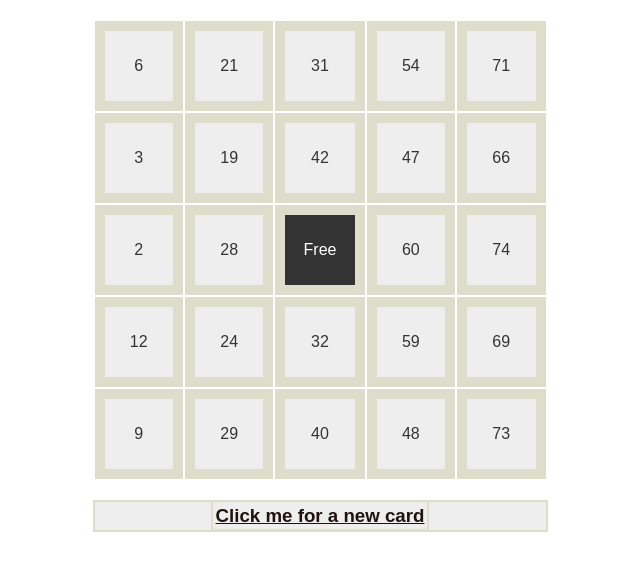
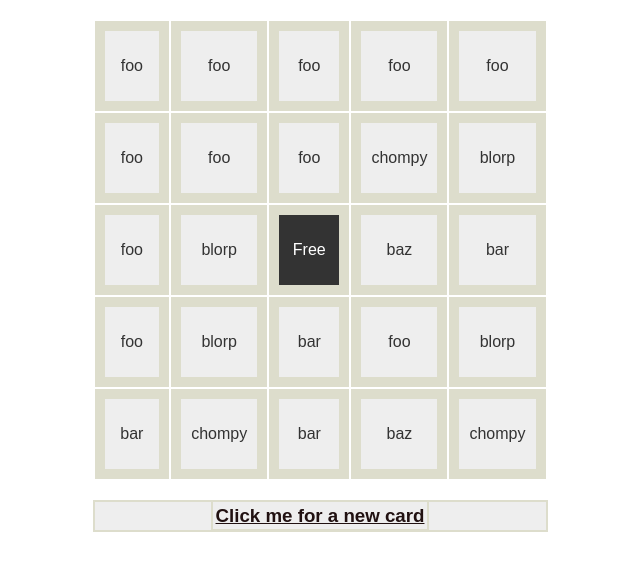
Before and after one commit to elainexmas/bbingo, a plain HTML site: page index.html in a window 1280 px wide. Both pictures are taken after a click on the element "Free". Shown: the part 71-642 px from the top of the page, without its empty margins (320-960 px from the left). Drawn offline with nearby package versions, Linux system fonts and the light colour scheme.

Commit message:
basic functionality

```diff
--- a/assets/js/script.js
+++ b/assets/js/script.js
@@ -1,29 +1,49 @@
 $(document).ready(function(){
+    var usedArray;
+    var baseArray = [];
+    var clickedCells = [];
 
-   var usedArray = new Array(76);
-   var baseArray = new Array(0,0,0,0,0,1,1,1,1,1,2,2,2,2,3,3,3,3,3,4,4,4,4,4);
+    var options = new Array("foo", "bar", "baz", "blorp", "chompy")
+    var frequencies = new Array(1,2,3,4,5)
+
     var number = 0;
     var base = 0;
 
     init();
 
     function init(){
-		 for(var i = 0; i<24; i++){
+        prepareBaseArray();
+        for(var i = 0; i<25; i++){
+            fillCard(i);
+        }
+    }
+    function fillCard(i){
+        number = Math.floor(Math.random()*baseArray.length);
+
+        if(usedArray[number] != true){
+            var name = baseArray[number];
+            $('#cell'+i).html(name);
+	    usedArray[number] = true;
+	} else {
 	    fillCard(i);
         }
     }
 
-	 function fillCard(i){
-		 base = baseArray[i] * 15;
-		 number = base + Math.floor(Math.random()*15)+1;
+    function prepareBaseArray(){
+        var product = 1;
+        for(var i = 0; i < options.length; i++){
+            product *= frequencies[i];
+        }
 
+        for(var j = 0; j < options.length; j++){
 
-		 if(usedArray[number] != true){
-			$('#cell'+i).html(number);
-				usedArray[number] = true;
-			}else{
-				fillCard(i);
+            var contribSize = product / frequencies[j];
+            for (var k = 0; k < contribSize; k++){
+                baseArray.push(options[j])
             }
+        }
+        usedArray = new Array(baseArray.length);
+
     }
 
     function resetUsedNumbersArray(){
@@ -32,17 +52,65 @@
         }
     }
 
+    function resetCells(){
+        var cells = document.getElementsByTagName("TD");
+        for (i = 0; i < cells.length; i++){
+            cells[i].style.backgroundColor = "#eee";
+            cells[i].style.color = "#333";
+        }
+        clickedCells = [];
+    }
 
     $('#newCard').click(function(){
         resetUsedNumbersArray();
 	init();
+        resetCells();
     });
 
     $('td').click(function(){
-
 	var toggle = this.style;
 	toggle.backgroundColor = toggle.backgroundColor? "":"#333";
 	toggle.color = toggle.color? "":"#fff";
+
+        // add logic
+        clickedCells.push(this.id);
+        hasWon = checkForWin();
+        if(hasWon)
+            alert("BINGO");
     });
 
+    function checkForWin(){
+        // diagonals
+        if(clickedCells.indexOf("cell0") > -1 && clickedCells.indexOf("cell6") > -1 && clickedCells.indexOf("cell18") > -1 && clickedCells.indexOf("cell24") > -1){
+            return true;
+        }
+        if(clickedCells.indexOf("cell20") > -1 && clickedCells.indexOf("cell16") > -1 && clickedCells.indexOf("cell8") > -1 && clickedCells.indexOf("cell4") > -1)
+            return true;
+        // rows
+        if(clickedCells.indexOf("cell0") > -1 && clickedCells.indexOf("cell5") > -1 && clickedCells.indexOf("cell10") > -1 && clickedCells.indexOf("cell15") > -1 && clickedCells.indexOf("cell20") > -1)
+            return true;
+        if(clickedCells.indexOf("cell1") > -1 && clickedCells.indexOf("cell6") > -1 && clickedCells.indexOf("cell11") > -1 && clickedCells.indexOf("cell16") > -1 && clickedCells.indexOf("cell21") > -1)
+            return true;
+        if(clickedCells.indexOf("cell2") > -1 && clickedCells.indexOf("cell7") > -1 && clickedCells.indexOf("cell17") > -1 && clickedCells.indexOf("cell22") > -1)
+            return true;
+        if(clickedCells.indexOf("cell3") > -1 && clickedCells.indexOf("cell8") > -1 && clickedCells.indexOf("cell13") > -1 && clickedCells.indexOf("cell18") > -1 && clickedCells.indexOf("cell23") > -1)
+            return true;
+        if(clickedCells.indexOf("cell4") > -1 && clickedCells.indexOf("cell9") > -1 && clickedCells.indexOf("cell14") > -1 && clickedCells.indexOf("cell19") > -1 && clickedCells.indexOf("cell24") > -1)
+            return true;
+
+        // columns
+        if(clickedCells.indexOf("cell0") > -1 && clickedCells.indexOf("cell1") > -1 && clickedCells.indexOf("cell2") > -1 && clickedCells.indexOf("cell3") > -1 && clickedCells.indexOf("cell4") > -1)
+            return true;
+        if(clickedCells.indexOf("cell5") > -1 && clickedCells.indexOf("cell6") > -1 && clickedCells.indexOf("cell7") > -1 && clickedCells.indexOf("cell8") > -1 && clickedCells.indexOf("cell9") > -1)
+            return true;
+        if(clickedCells.indexOf("cel10") > -1 && clickedCells.indexOf("cell11") > -1 && clickedCells.indexOf("cell13") > -1 && clickedCells.indexOf("cell14") > -1)
+            return true;
+        if(clickedCells.indexOf("cell15") > -1 && clickedCells.indexOf("cell6") > -1 && clickedCells.indexOf("cell17") > -1 && clickedCells.indexOf("cell18") > -1 && clickedCells.indexOf("cell19") > -1)
+            return true;
+        if(clickedCells.indexOf("cell20") > -1 && clickedCells.indexOf("cell21") > -1 && clickedCells.indexOf("cell22") > -1 && clickedCells.indexOf("cell23") > -1 && clickedCells.indexOf("cell24") > -1)
+            return true;
+        return false;
+
+    }
+
 });
--- a/index.html
+++ b/index.html
@@ -20,36 +20,36 @@
 			<td id="cell0">&nbsp;</td>
 			<td id="cell5">&nbsp;</td>
 			<td id="cell10">&nbsp;</td>
-			<td id="cell14">&nbsp;</td>
-			<td id="cell19">&nbsp;</td>
+			<td id="cell15">&nbsp;</td>
+			<td id="cell20">&nbsp;</td>
 		</tr>
 		<tr>
 			<td id="cell1">&nbsp;</td>
 			<td id="cell6">&nbsp;</td>
 			<td id="cell11">&nbsp;</td>
-			<td id="cell15">&nbsp;</td>
-			<td id="cell20">&nbsp;</td>
+			<td id="cell16">&nbsp;</td>
+			<td id="cell21">&nbsp;</td>
 		</tr>
 		<tr>
 			<td id="cell2">&nbsp;</td>
 			<td id="cell7">&nbsp;</td>
 			<td id="free">Free</td>
-			<td id="cell16">&nbsp;</td>
-			<td id="cell21">&nbsp;</td>
+			<td id="cell17">&nbsp;</td>
+			<td id="cell22">&nbsp;</td>
 		</tr>
 		<tr>
 			<td id="cell3">&nbsp;</td>
 			<td id="cell8">&nbsp;</td>
-			<td id="cell12">&nbsp;</td>
-			<td id="cell17">&nbsp;</td>
-			<td id="cell22">&nbsp;</td>
+			<td id="cell13">&nbsp;</td>
+			<td id="cell18">&nbsp;</td>
+			<td id="cell23">&nbsp;</td>
 		</tr>
 		<tr>
 			<td id="cell4">&nbsp;</td>
 			<td id="cell9">&nbsp;</td>
-			<td id="cell13">&nbsp;</td>
-			<td id="cell18">&nbsp;</td>
-			<td id="cell23">&nbsp;</td>
+			<td id="cell14">&nbsp;</td>
+			<td id="cell19">&nbsp;</td>
+			<td id="cell24">&nbsp;</td>
 		</tr>
 	</table>
 	<h3><a href="#" id="newCard" >Click me for a new card</a></h3>
```
Lines whose indentation alone changed are shown as unchanged.
